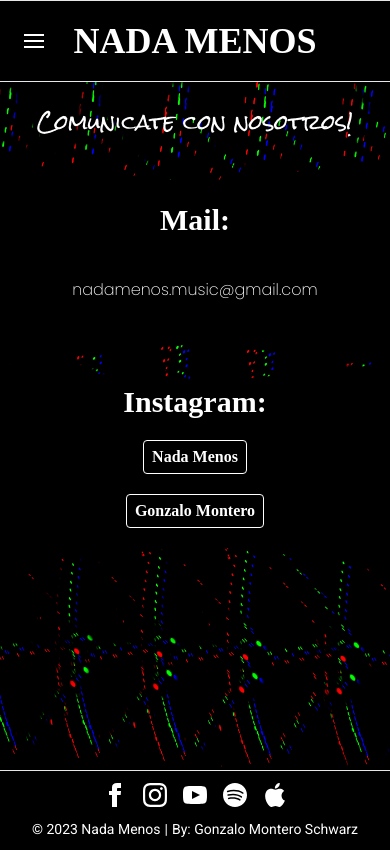
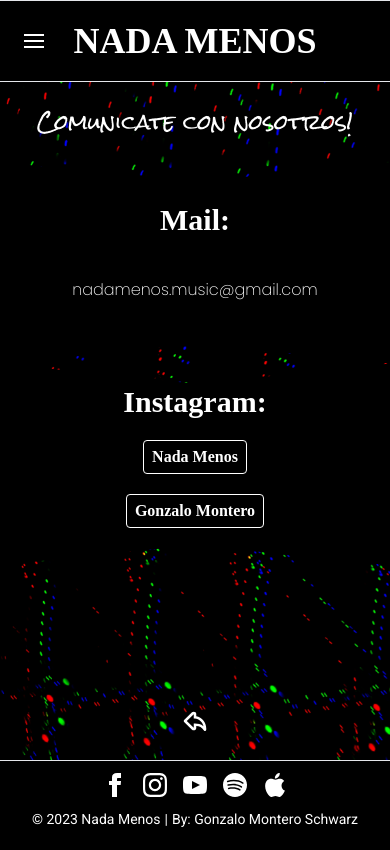
Before and after one commit to gonzamontero58/Band-Website, a React (Create React App) app: page /contacto in a window 390 px wide. Built offline with nearby package versions, Linux system fonts and the light colour scheme; a web font is replaced by a local one.

Commit message:
6th commit

```diff
--- a/src/paths/contact/Contact.jsx
+++ b/src/paths/contact/Contact.jsx
@@ -1,6 +1,7 @@
 import React from "react";
 import "./contact.css";
 import { Link } from "react-router-dom";
+import { TiArrowBackOutline } from "react-icons/ti";
 
 function Contact() {
   return (
@@ -11,7 +12,7 @@ function Contact() {
             Comunicate con nosotros!
           </h1>
         </div>
-        <section className="w-full bg-transparent h-[38rem]">
+        <section className="w-full bg-transparent h-[34rem] lg:h-[38rem]">
           <div className="bg-black h-[12.6rem] clip7">
             <div className="flex flex-col text-white">
               <h1 className="pt-10 text-3xl font-bold text-center font-bungee md:text-5xl">
@@ -43,6 +44,16 @@ function Contact() {
           </div>
           <div className="bg-transparent h-[12.6rem] clip7"></div>
         </section>
+        <div
+          className="flex items-center justify-center pb-6 return lg:hidden "
+          size={30}
+        >
+          <div className="text-white rounded-full cursor-pointer hover:bg-black/20 ">
+            <Link to="/music">
+              <TiArrowBackOutline size={30} />
+            </Link>
+          </div>
+        </div>
       </div>
     </div>
   );
--- a/src/paths/music/pages/BT.jsx
+++ b/src/paths/music/pages/BT.jsx
@@ -9,16 +9,15 @@ function BT() {
         <div className="flex justify-center py-8 text-4xl font-bold text-orange-50 md:text-5xl font-bungee lg:text-6xl lg:pb-16 lg:pt-8 underline-offset-8">
           <h1>LA BANDA TRIBUTO</h1>
         </div>
+        <Link to="/music">
+          <div className="relative hidden return lg:flex" size={30}>
+            <div className="absolute rounded-full cursor-pointer text-orange-50 right-5 bottom-10 lg:p-2 hover:bg-black/20 hover:underline underline-offset-4">
+              <TiArrowBackOutline size={30} />
 
-        <div className="relative hidden return lg:flex" size={30}>
-          <div className="absolute rounded-full cursor-pointer text-orange-50 right-5 bottom-10 lg:p-2 hover:bg-black/20 hover:underline underline-offset-4">
-            <Link to="/music">
-              <TiArrowBackOutline size={30} />
-            </Link>
-            <h1 className="text-orange-50 font-finger ">BACK</h1>
+              <h1 className="text-orange-50 font-finger ">BACK</h1>
+            </div>
           </div>
-        </div>
-
+        </Link>
         <section className="flex flex-col items-center pb-8 text-sm text-center vid-info lg:flex-row justify-evenly lg:py-8 lg:text-base">
           <div className="w-full h-auto video-wrapper lg:w-2/4 ">
             <YoutubeEmbed embedId="bZsNznYuucM" />
```
